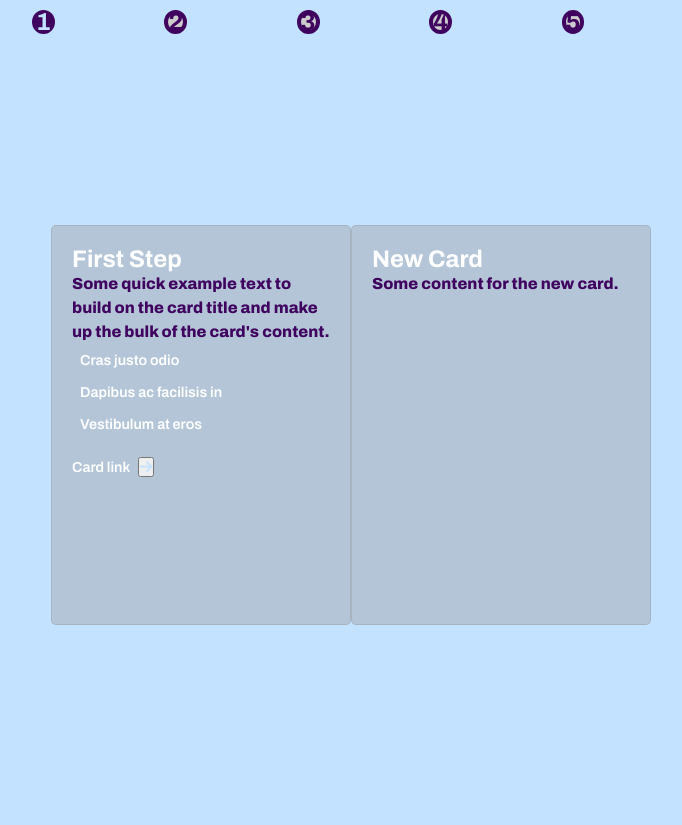
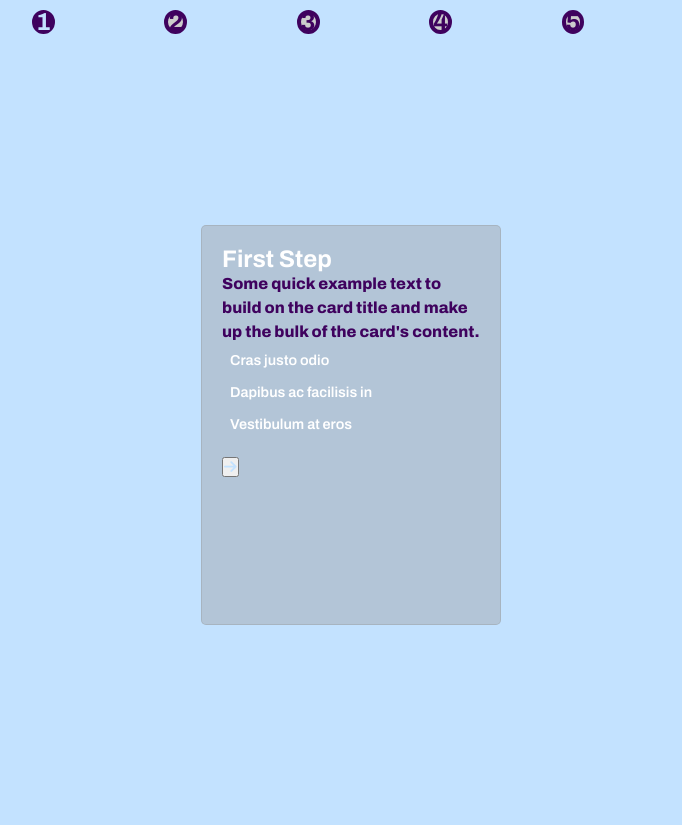
Before and after one commit to CarlosDanielAlves38353/Garotex-De-Programacao, a PHP site: page /Portugol.html in a window 1280 px wide. Shown: the whole page, without its empty margins (289-971 px from the left). Run offline with PHP 8.4, Linux system fonts and the light colour scheme; some libraries are stand-ins or nearby versions.

Commit message:
22/03 18:53

```diff
--- a/Portugol/Portugol.html
+++ b/Portugol/Portugol.html
@@ -9,8 +9,7 @@
     <link rel="preconnect" href="https://fonts.gstatic.com" crossorigin>
     <link href="https://fonts.googleapis.com/css2?family=Archivo:ital,wght@0,100;0,200;0,300;0,400;0,500;0,600;0,700;0,800;0,900;1,100;1,200;1,300;1,400;1,500;1,600;1,700;1,800;1,900&display=swap" rel="stylesheet">
     <link rel="stylesheet" href="https://cdnjs.cloudflare.com/ajax/libs/font-awesome/6.3.0/css/all.min.css">
-    <link rel="stylesheet" href="https://cdnjs.cloudflare.com/ajax/libs/font-awesome/6.0.0-beta3/css/all.min.css" integrity="sha384-UOq/4DdT8LJkF84uCZ1U+00HHEq3V/FQy0DhjI58LUHJ4U5Yi8Y/bN7f5RvCLyO" crossorigin="anonymous" referrerpolicy="no-referrer" />
-    <title>Portugol</title>
+   <title>Portugol</title>
     <style>
         .card-container {
   display: flex;
@@ -28,6 +27,7 @@
   border-radius: 5px;
   color: #fff;
   padding: 20px;
+  display: block; /* inicialmente escondido */
 }
 
 .card h2 {
@@ -79,11 +79,8 @@
             <button class="btn" id="suivant">Next</button>
         </div>-->
     </main>
-    <script>
-
-    </script>
     <div class="card-container">
-      <div class="card" style="width: 300px; height: 400px; top: 25%;">
+      <div class="card" id= "card-p1" style="width: 300px; height: 400px; top: 25%; left: 100px">
         <div class="card-body">
           <h6 class="card-title">First Step</h6>
           <p class="card-text">Some quick example text to build on the card title and make up the bulk of the card's content.</p>
@@ -94,19 +91,25 @@
           <li class="list-group-item">Vestibulum at eros</li>
         </ul>
         <div class="card-body">
-          <a href="#" class="card-link">Card link</a>
-          <button class="card-link" id="suivant">
+          <button class="card-link" id="next-btn" >
             <i class="fas fa-arrow-right"></i>
           </button>
         </div>
       </div>
-      <div class="card" id="new-card">
+      <div class="card" id="new-card" style="display: none;">
         <div class="card-body">
           <h6 class="card-title">New Card</h6>
           <p class="card-text">Some content for the new card.</p>
         </div>
       </div>
-    <script src="script.js"></script>
+    </div>
+
+    <script>
+      document.getElementById("next-btn").addEventListener("click", function() {
+          document.getElementById("new-card").style.display = "block"; // Mostra o novo card
+          document.getElementById("card-p1").style.display ="none";
+      });
+    </script>
 
 </body>
 </html>
--- a/Portugol/Script.js
+++ b/Portugol/Script.js
@@ -1,8 +1,8 @@
-const btnSuivant = document.querySelector('#suivant');
-console.log(btnSuivant);
+const btnNEXT = document.querySelector('#next-btn');
+console.log(btnNEXT);
 
 const btnPrécédent = document.querySelector('#précédent');
-console.log(btnSuivant);
+console.log(btnNEXT);
 
 const cercles = document.querySelectorAll('.circle');
 console.log(cercles);
@@ -14,8 +14,8 @@ console.log(progress);
 let currentActive = 1;
 console.log(currentActive)
 
-btnSuivant.addEventListener('click', () => {
-    console.log('bouton suivant cliqué')
+btnNEXT.addEventListener('click', () => {
+    console.log('bouton next btn cliqué')
     currentActive++;
 
     if (currentActive > cercles.length) {
@@ -46,10 +46,10 @@ btnSuivant.addEventListener('click', () => {
         });
         progress.style.width = ((currentActive - 1) / (cercles.length - 1)) * 380 + '%';
         btnPrécédent.disabled = currentActive === 1;
-        btnSuivant.disabled = currentActive === cercles.length;
+        btnNEXT.disabled = currentActive === cercles.length;
       }
 
-      document.getElementById("suivant").addEventListener("click", function() {
+      document.getElementById("next-btn").addEventListener("click", function() {
         const destinationCard = document.getElementById("destination-card");
         destinationCard.scrollIntoView({ behavior: "smooth" });
       });
--- a/Portugol/Syle.css
+++ b/Portugol/Syle.css
@@ -7,6 +7,8 @@
     margin: 0;
     padding: 0;
 }
+
+
 
 /* Remove default list styles */
 ul, ol, li {
```
